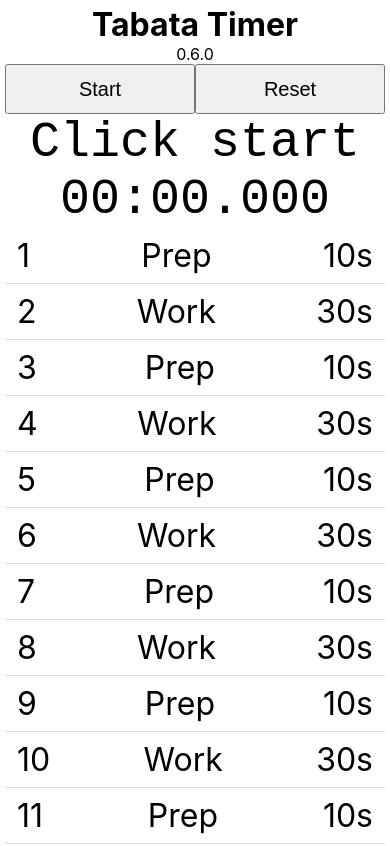
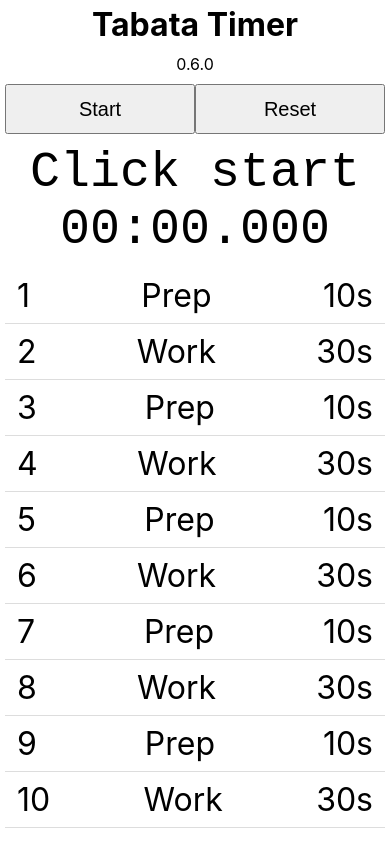
Before and after one commit to cristiklein/tabata-timer, a React app: page / in a window 390 px wide. Shown: the top 846 px of the page. Built offline with nearby package versions, Linux system fonts and the light colour scheme.

Commit message:
Make it responsive

```diff
--- a/src/App.tsx
+++ b/src/App.tsx
@@ -30,37 +30,64 @@ function initStages(): Stage[] {
 }
 
 const MainContainer = styled.div`
+  display: grid;
+
+  grid-template-areas:
+    "header"
+    "version"
+    "buttons"
+    "timers"
+    "stages";
+  grid-template-rows: auto auto auto auto 1fr;
+  gap: 10px;
+  box-sizing: border-box;
+  padding: 0;
+
+  height: 100%;
+  max-width: 800px;
+  margin: auto;
+
   h1 {
+    grid-area: header;
     margin: 0px;
     padding: 0px;
     text-align: center;
   }
 
   .version {
+    grid-area: version;
     text-align: center;
   }
 
-  button {
-    width: 50%;
-    min-height: 50px;
-    font-size: 20px;
+  .buttons {
+    grid-area: buttons;
+
+    & button {
+      width: 50%;
+      min-height: 50px;
+      font-size: 20px;
+    }
   }
 
-  .timer {
+  .timers {
+    grid-area: timers;
     font-size: 50px;
     font-family: monospace;
     text-align: center;
 
-    &.prep {
+    & .prep {
       background-color: green;
     }
 
-    &.work {
+    & .work {
       background-color: red;
     }
   }
 
   .stageListContainer {
+    grid-area: stages;
+    overflow: auto;
+
     & ul {
       padding: 0;
       margin: 0;
@@ -77,6 +104,19 @@ const MainContainer = styled.div`
         background-color: #f0f8ff;
         font-weight: bold;
       }
+    }
+  }
+
+  /* Responsive Adjustments */
+  @media (min-width: 640px) {
+    & {
+      grid-template-areas:
+        "header stages"
+        "version stages"
+        "buttons stages"
+        "timers stages";
+      grid-template-columns: 350px 1fr;
+      grid-template-rows: auto auto auto 1fr;
     }
   }
 `;
@@ -226,7 +266,7 @@ const App: React.FC = () => {
     <MainContainer>
       <h1>Tabata Timer</h1>
       <div className="version">{ version }</div>
-      <div>
+      <div className="buttons">
         <button onClick={handleStartPauseResume}>{
           isRunning ? "Pause" : (
             (timerState.stageIndex < 0) ||
@@ -235,12 +275,14 @@ const App: React.FC = () => {
         }</button>
         <button onClick={handleReset}>Reset</button>
       </div>
-      <div className={
-        stageName === "Work" ? "timer work" :
-        stageName === "Prep" ? "timer prep" :
-        "timer"
-      }>{ stageName }</div>
-      <div className="timer">{ formatDuration(timerState.stageEndTimeMs - timerState.elapsedTimeMs) }</div>
+      <div className="timers">
+        <div className={
+          stageName === "Work" ? "work" :
+          stageName === "Prep" ? "prep" :
+          ""
+        }>{ stageName }</div>
+        <div>{ formatDuration(timerState.stageEndTimeMs - timerState.elapsedTimeMs) }</div>
+      </div>
       <div className="stageListContainer">
       <ul>
         {stages.map((stage, i) => (
```
